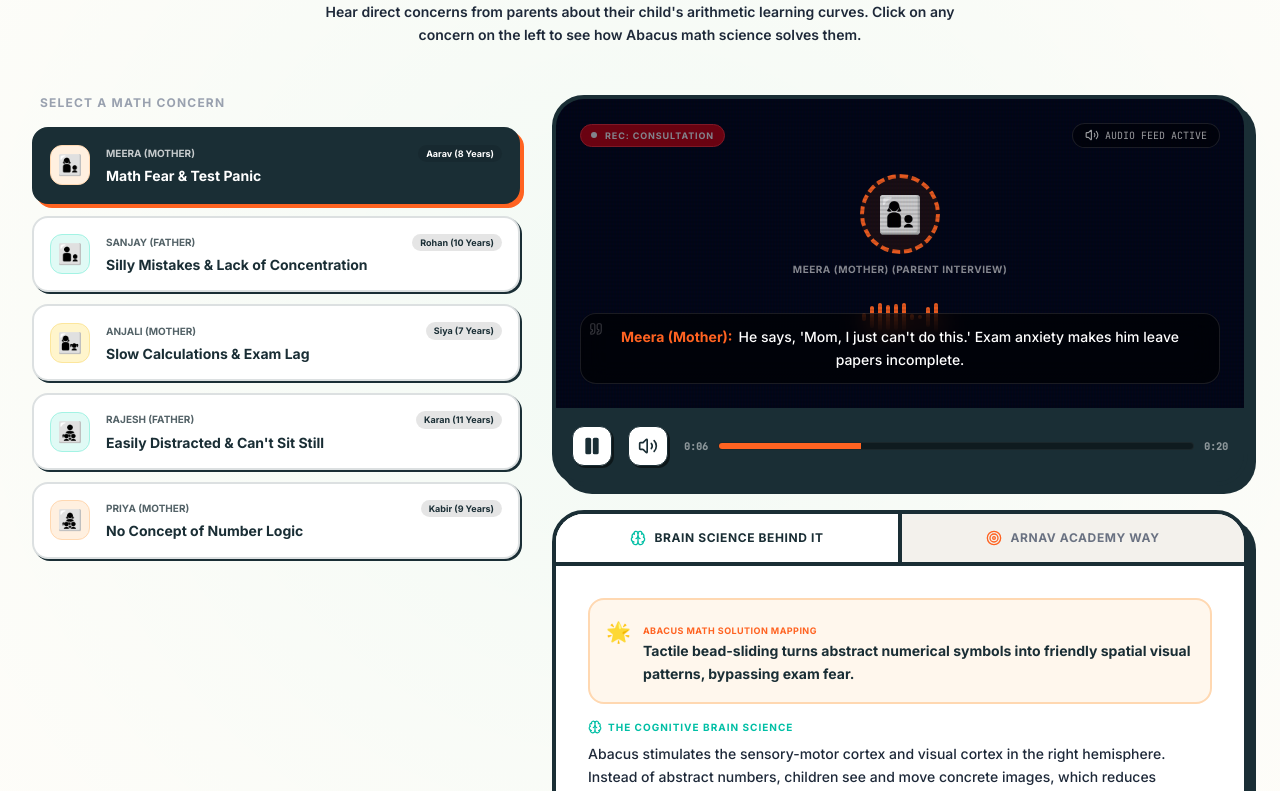
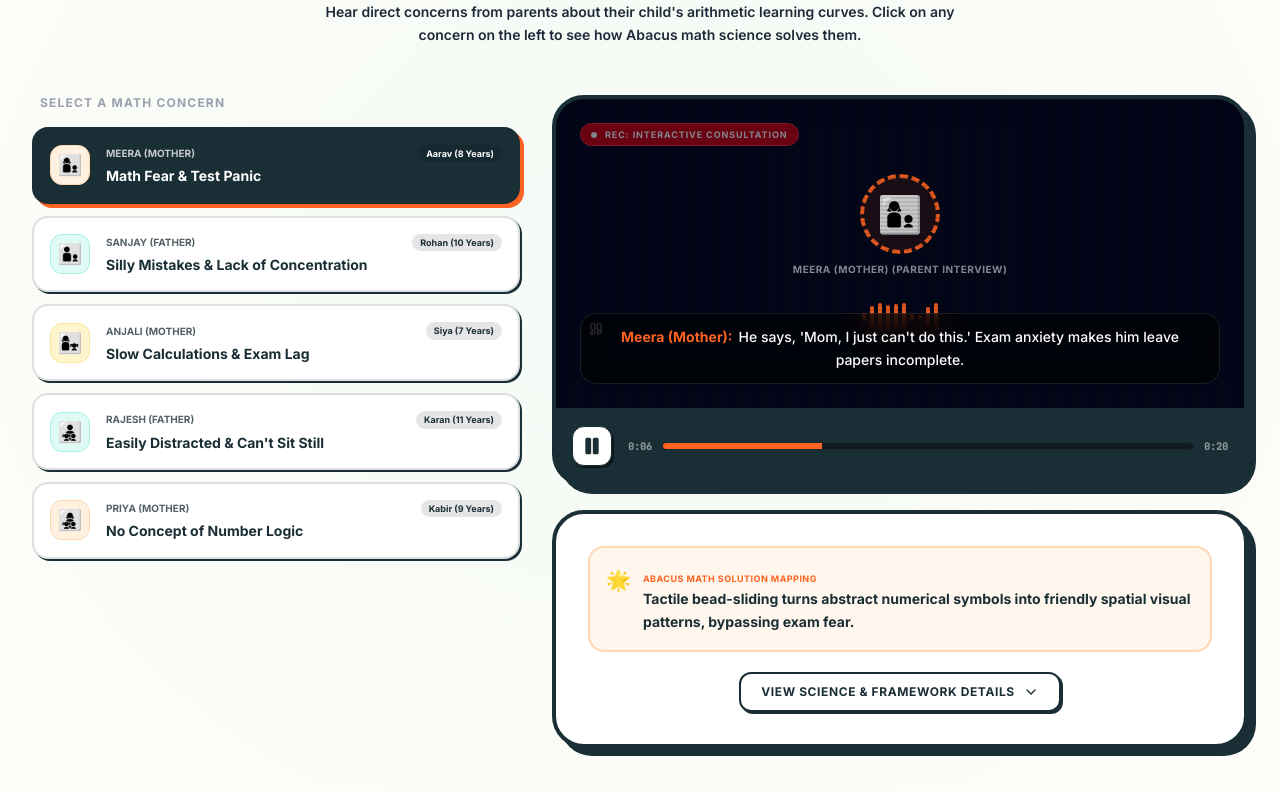
Before and after one commit to atharvpatil18/AAA-web, a React (Vite) app: page /#/ in a window 1280 px wide. Shown: the part 1400-2191 px from the top of the page. Built offline with nearby package versions, Linux system fonts and the light colour scheme.

Commit message:
Remove text-to-speech audio and implement collapsible detailed brain science mapping in Interactive Consultation Video Booth

```diff
--- a/src/components/MathConcernVideoBooth.tsx
+++ b/src/components/MathConcernVideoBooth.tsx
@@ -4,7 +4,7 @@
  */
 
 import React, { useState, useEffect } from "react";
-import { Play, Pause, AlertCircle, Brain, Target, ShieldCheck, HelpCircle, Sparkles, Volume2, VolumeX, Quote } from "lucide-react";
+import { Play, Pause, AlertCircle, Brain, Target, ShieldCheck, HelpCircle, Sparkles, Quote, ChevronDown, ChevronUp } from "lucide-react";
 import { motion, AnimatePresence } from "motion/react";
 import { useLanguage } from "../lib/LanguageContext";
 
@@ -35,7 +35,7 @@ export default function MathConcernVideoBooth() {
   const [isPlaying, setIsPlaying] = useState<boolean>(true);
   const [currentTime, setCurrentTime] = useState<number>(0);
   const [activeDetailTab, setActiveDetailTab] = useState<"science" | "academy">("science");
-  const [isMuted, setIsMuted] = useState<boolean>(false);
+  const [showDetails, setShowDetails] = useState<boolean>(false);
 
   const concerns: ConcernCase[] = [
     {
@@ -164,17 +164,6 @@ export default function MathConcernVideoBooth() {
     setIsPlaying(true);
   }, [activeConcernId]);
 
-  // Load voices when they change (critical for Chrome/Webkit speech init)
-  useEffect(() => {
-    const handleVoicesChanged = () => {
-      window.speechSynthesis?.getVoices();
-    };
-    window.speechSynthesis?.addEventListener("voiceschanged", handleVoicesChanged);
-    return () => {
-      window.speechSynthesis?.removeEventListener("voiceschanged", handleVoicesChanged);
-    };
-  }, []);
-
   // Determine current subtitle index
   const getCurrentSubtitle = () => {
     if (currentTime < 5) return activeConcern.subtitles[0];
@@ -184,62 +173,6 @@ export default function MathConcernVideoBooth() {
   };
 
   const currentSub = getCurrentSubtitle();
-
-  // Web Speech API text-to-speech integration
-  useEffect(() => {
-    if (!isPlaying || isMuted || !currentSub) {
-      window.speechSynthesis?.cancel();
-      return;
-    }
-
-    const textToSpeak = t(currentSub.textKey);
-    if (!textToSpeak) return;
-
-    window.speechSynthesis?.cancel();
-    window.speechSynthesis?.resume();
-
-    const utterance = new SpeechSynthesisUtterance(textToSpeak);
-
-    if (language === "hi") {
-      utterance.lang = "hi-IN";
-    } else if (language === "mr") {
-      utterance.lang = "mr-IN";
-    } else {
-      utterance.lang = "en-US";
-    }
-
-    const voices = window.speechSynthesis?.getVoices() || [];
-    let selectedVoice = null;
-
-    if (utterance.lang.startsWith("hi")) {
-      selectedVoice = voices.find(v => v.lang.includes("hi-IN") && v.name.toLowerCase().includes("google")) ||
-                      voices.find(v => v.lang.includes("hi-IN"));
-    } else if (utterance.lang.startsWith("mr")) {
-      selectedVoice = voices.find(v => v.lang.includes("mr-IN")) ||
-                      voices.find(v => v.lang.includes("hi-IN"));
-    } else {
-      const isMale = currentSub.speaker === "parent" &&
-                     (activeConcern.parentName.includes("Sanjay") || activeConcern.parentName.includes("Rajesh"));
-
-      selectedVoice = voices.find(v => v.lang.includes("en-US") && v.name.toLowerCase().includes(isMale ? "male" : "female") && v.name.toLowerCase().includes("natural")) ||
-                      voices.find(v => v.lang.includes("en-US") && v.name.toLowerCase().includes(isMale ? "david" : "zira")) ||
-                      voices.find(v => v.lang.includes("en") && v.name.toLowerCase().includes(isMale ? "male" : "female")) ||
-                      voices.find(v => v.lang.startsWith("en"));
-    }
-
-    if (selectedVoice) {
-      utterance.voice = selectedVoice;
-    }
-
-    utterance.rate = 0.92;
-    utterance.pitch = 1.0;
-
-    window.speechSynthesis?.speak(utterance);
-
-    return () => {
-      window.speechSynthesis?.cancel();
-    };
-  }, [currentSub, isPlaying, isMuted, language, activeConcernId]);
 
   return (
     <section className="py-20 md:py-24 bg-[#FFFDF9] border-t-4 border-vibrant-dark relative">
@@ -318,10 +251,7 @@ export default function MathConcernVideoBooth() {
                 <div className="flex justify-between items-center z-15">
                   <div className="flex items-center gap-2 bg-red-600/90 text-white font-bold text-[9px] px-2.5 py-1 rounded-full uppercase tracking-widest animate-pulse border border-red-500">
                     <span className="w-1.5 h-1.5 rounded-full bg-white inline-block"></span>
-                    REC: CONSULTATION
-                  </div>
-                  <div className="flex items-center gap-1.5 text-white/60 font-mono text-[10px] bg-black/45 px-3 py-1 rounded-full border border-white/10">
-                    <Volume2 className="w-3.5 h-3.5" /> AUDIO FEED ACTIVE
+                    REC: INTERACTIVE CONSULTATION
                   </div>
                 </div>
 
@@ -406,22 +336,6 @@ export default function MathConcernVideoBooth() {
                   {isPlaying ? <Pause className="w-5 h-5 text-vibrant-dark fill-vibrant-dark" /> : <Play className="w-5 h-5 text-vibrant-dark fill-vibrant-dark ml-0.5" />}
                 </button>
 
-                <button
-                  onClick={() => setIsMuted(!isMuted)}
-                  className={`w-10 h-10 rounded-xl border border-vibrant-dark flex items-center justify-center shrink-0 shadow-[2px_2px_0_0_#0D171A] transition-colors ${
-                    isMuted
-                      ? "bg-red-100 hover:bg-red-200 border-red-400"
-                      : "bg-white hover:bg-vibrant-cream"
-                  }`}
-                  title={isMuted ? "Unmute Audio" : "Mute Audio"}
-                >
-                  {isMuted ? (
-                    <VolumeX className="w-5 h-5 text-red-650" />
-                  ) : (
-                    <Volume2 className="w-5 h-5 text-vibrant-dark" />
-                  )}
-                </button>
-
                 {/* Custom Seek Bar */}
                 <div className="flex-grow flex items-center gap-2.5">
                   <span className="text-[10px] font-mono font-bold text-white/50">
@@ -439,31 +353,10 @@ export default function MathConcernVideoBooth() {
               </div>
             </div>
 
-            {/* Scientific Mapping Tabs Section */}
-            <div className="bg-white border-4 border-vibrant-dark rounded-[32px] overflow-hidden shadow-[8px_8px_0_0_#1A2E35] flex flex-col">
+            {/* Scientific Mapping Panel */}
+            <div className="bg-white border-4 border-vibrant-dark rounded-[32px] overflow-hidden shadow-[8px_8px_0_0_#1A2E35] p-6 md:p-8 space-y-5">
 
-              {/* Tab Selector Headers */}
-              <div className="flex border-b-4 border-vibrant-dark bg-[#F3F1EC]">
-                <button
-                  onClick={() => setActiveDetailTab("science")}
-                  className={`flex-1 py-4 text-xs font-black uppercase tracking-wider border-r-4 border-vibrant-dark flex items-center justify-center gap-2 ${
-                    activeDetailTab === "science" ? "bg-white text-vibrant-dark" : "bg-transparent text-gray-500 hover:text-vibrant-dark"
-                  }`}
-                >
-                  <Brain className="w-4 h-4 text-vibrant-teal" /> {t("boothTabScience")}
-                </button>
-                <button
-                  onClick={() => setActiveDetailTab("academy")}
-                  className={`flex-1 py-4 text-xs font-black uppercase tracking-wider flex items-center justify-center gap-2 ${
-                    activeDetailTab === "academy" ? "bg-white text-vibrant-dark" : "bg-transparent text-gray-500 hover:text-vibrant-dark"
-                  }`}
-                >
-                  <Target className="w-4 h-4 text-vibrant-orange" /> {t("boothTabAcademy")}
-                </button>
-              </div>
-
-              {/* Tab Details Pane */}
-              <div className="p-6 md:p-8 space-y-4">
+              {/* Brief Solution Mapping - Always Visible */}
               <div className="bg-orange-50 text-vibrant-dark border-2 border-[#FFD8B1] rounded-2xl p-4 flex gap-3">
                 <div className="text-xl shrink-0 mt-0.5">🌟</div>
                 <div className="space-y-1">
@@ -476,7 +369,54 @@ export default function MathConcernVideoBooth() {
                 </div>
               </div>
 
-                <div className="space-y-2">
+              {/* View Science & Framework Toggle Button */}
+              <div className="flex justify-center">
+                <button
+                  onClick={() => setShowDetails(!showDetails)}
+                  className={`inline-flex items-center gap-2 px-5 py-2.5 rounded-xl text-xs font-black uppercase tracking-wider border-2 border-vibrant-dark transition-all duration-150 shadow-[2px_2px_0_0_#1A2E35] active:translate-y-0.5 active:shadow-none ${
+                    showDetails
+                      ? "bg-vibrant-orange text-white shadow-none translate-y-0.5"
+                      : "bg-white text-vibrant-dark hover:bg-vibrant-cream"
+                  }`}
+                >
+                  <span>{showDetails ? t("boothHideDetails") : t("boothViewDetails")}</span>
+                  {showDetails ? <ChevronUp className="w-4 h-4" /> : <ChevronDown className="w-4 h-4" />}
+                </button>
+              </div>
+
+              {/* Detailed scientific / framework mapping */}
+              <AnimatePresence initial={false}>
+                {showDetails && (
+                  <motion.div
+                    initial={{ height: 0, opacity: 0 }}
+                    animate={{ height: "auto", opacity: 1 }}
+                    exit={{ height: 0, opacity: 0 }}
+                    transition={{ duration: 0.3, ease: "easeInOut" }}
+                    className="overflow-hidden"
+                  >
+                    <div className="border-2 border-vibrant-dark rounded-[24px] overflow-hidden mt-2 bg-slate-50">
+                      {/* Tab Headers */}
+                      <div className="flex border-b-2 border-vibrant-dark bg-[#F3F1EC]">
+                        <button
+                          onClick={() => setActiveDetailTab("science")}
+                          className={`flex-1 py-3.5 text-xs font-black uppercase tracking-wider border-r-2 border-vibrant-dark flex items-center justify-center gap-2 ${
+                            activeDetailTab === "science" ? "bg-white text-vibrant-dark" : "bg-transparent text-gray-500 hover:text-vibrant-dark"
+                          }`}
+                        >
+                          <Brain className="w-4 h-4 text-vibrant-teal" /> {t("boothTabScience")}
+                        </button>
+                        <button
+                          onClick={() => setActiveDetailTab("academy")}
+                          className={`flex-1 py-3.5 text-xs font-black uppercase tracking-wider flex items-center justify-center gap-2 ${
+                            activeDetailTab === "academy" ? "bg-white text-vibrant-dark" : "bg-transparent text-gray-500 hover:text-vibrant-dark"
+                          }`}
+                        >
+                          <Target className="w-4 h-4 text-vibrant-orange" /> {t("boothTabAcademy")}
+                        </button>
+                      </div>
+
+                      {/* Tab Pane details */}
+                      <div className="p-5 space-y-4">
                         {activeDetailTab === "science" ? (
                           <div className="space-y-2">
                             <span className="text-[10px] font-black uppercase text-vibrant-teal tracking-widest flex items-center gap-1.5">
@@ -498,6 +438,9 @@ export default function MathConcernVideoBooth() {
                         )}
                       </div>
                     </div>
+                  </motion.div>
+                )}
+              </AnimatePresence>
             </div>
 
           </div>
--- a/src/lib/translations.ts
+++ b/src/lib/translations.ts
@@ -589,6 +589,8 @@ export const translations = {
     boothAbacusSolutionHeader: "Abacus Math Solution Mapping",
     boothScienceHeader: "The Cognitive Brain Science",
     boothAcademyHeader: "Arnav Academy Engagement Framework",
+    boothViewDetails: "View Science & Framework Details",
+    boothHideDetails: "Hide Scientific Details",
     concern1Title: "Math Fear & Test Panic",
     concern1Quote: "He gets anxious in math exams and loses confidence completely.",
     c1Sub1: "Whenever Aarav sees large numbers or time limits, he freezes up and starts panicking.",
@@ -1282,6 +1284,8 @@ export const translations = {
     boothAbacusSolutionHeader: "एबाकस गणित समाधान मैपिंग",
     boothScienceHeader: "संज्ञानात्मक मस्तिष्क विज्ञान",
     boothAcademyHeader: "अर्णव एकेडमी शिक्षण ढांचा",
+    boothViewDetails: "विज्ञान और शिक्षण ढांचा विवरण देखें",
+    boothHideDetails: "वैज्ञानिक विवरण छुपाएं",
     concern1Title: "गणित का डर और परीक्षा में घबराहट",
     concern1Quote: "वह गणित की परीक्षाओं में घबरा जाता है और पूरी तरह से आत्मविश्वास खो देता है।",
     c1Sub1: "जब भी आरव बड़ी संख्या या समय सीमा देखता है, वह सहम जाता है और घबराने लगता है।",
@@ -1975,6 +1979,8 @@ export const translations = {
     boothAbacusSolutionHeader: "ॲबॅकस मॅथ सोल्युशन मॅपिंग",
     boothScienceHeader: "मेंदूचे आकलन आणि विज्ञान",
     boothAcademyHeader: "अर्णव अकॅडमीचे अध्यापन सूत्र",
+    boothViewDetails: "विज्ञान आणि अकॅडमीचे अध्यापन सूत्र पहा",
+    boothHideDetails: "वैज्ञानिक माहिती लपवा",
     concern1Title: "गणिताची भीती आणि परीक्षेतील दडपण",
     concern1Quote: "तो गणित परीक्षेच्या वेळी घाबरून जातो आणि त्याचा आत्मविश्वास पूर्णपणे कमी होतो.",
     c1Sub1: "जेव्हा जेव्हा आरव मोठी संख्या किंवा वेळेची मर्यादा पाहतो, तो गोंधळून जातो आणि घाबरू लागतो.",
```
Lines whose indentation alone changed are shown as unchanged.
